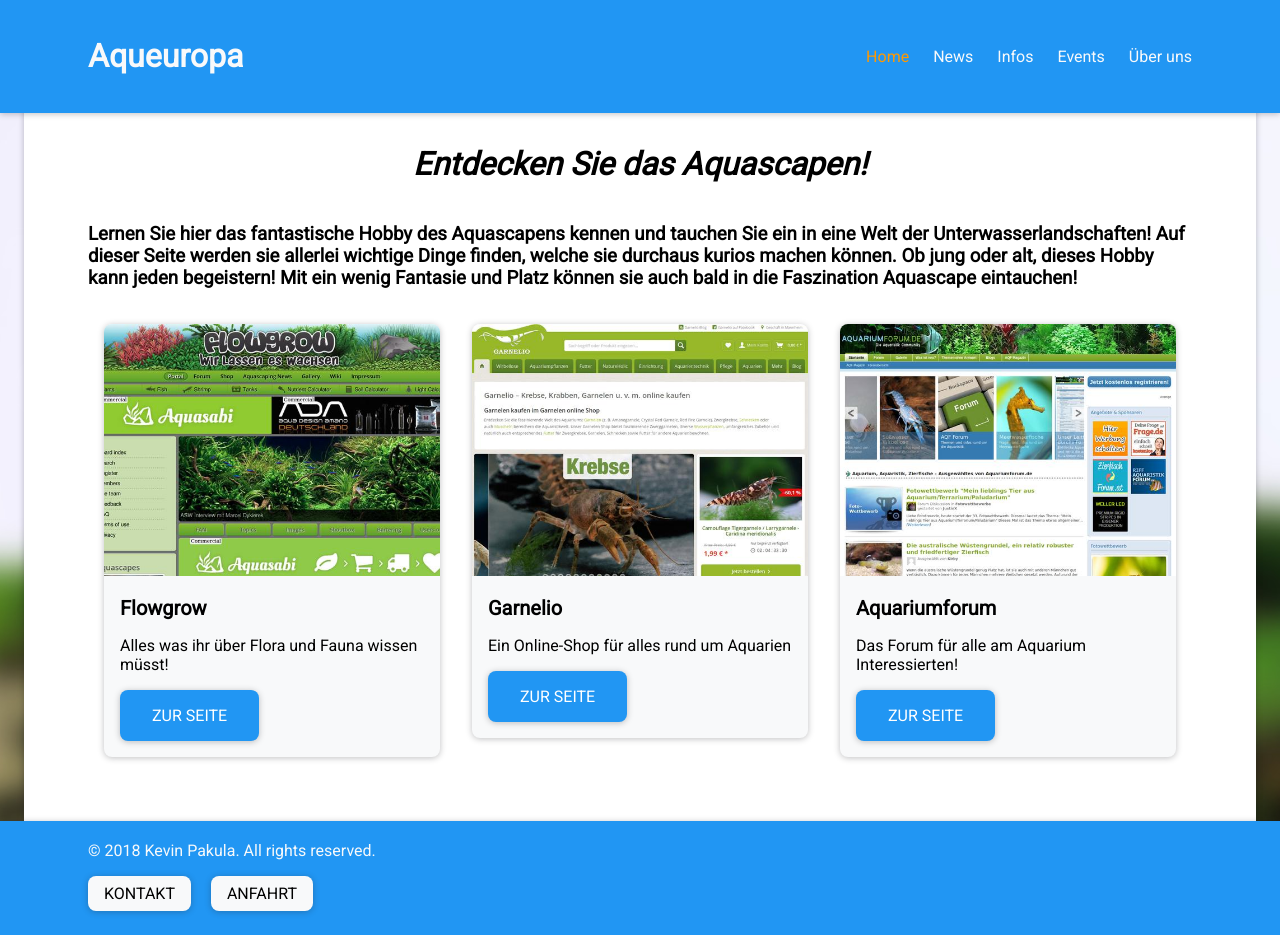
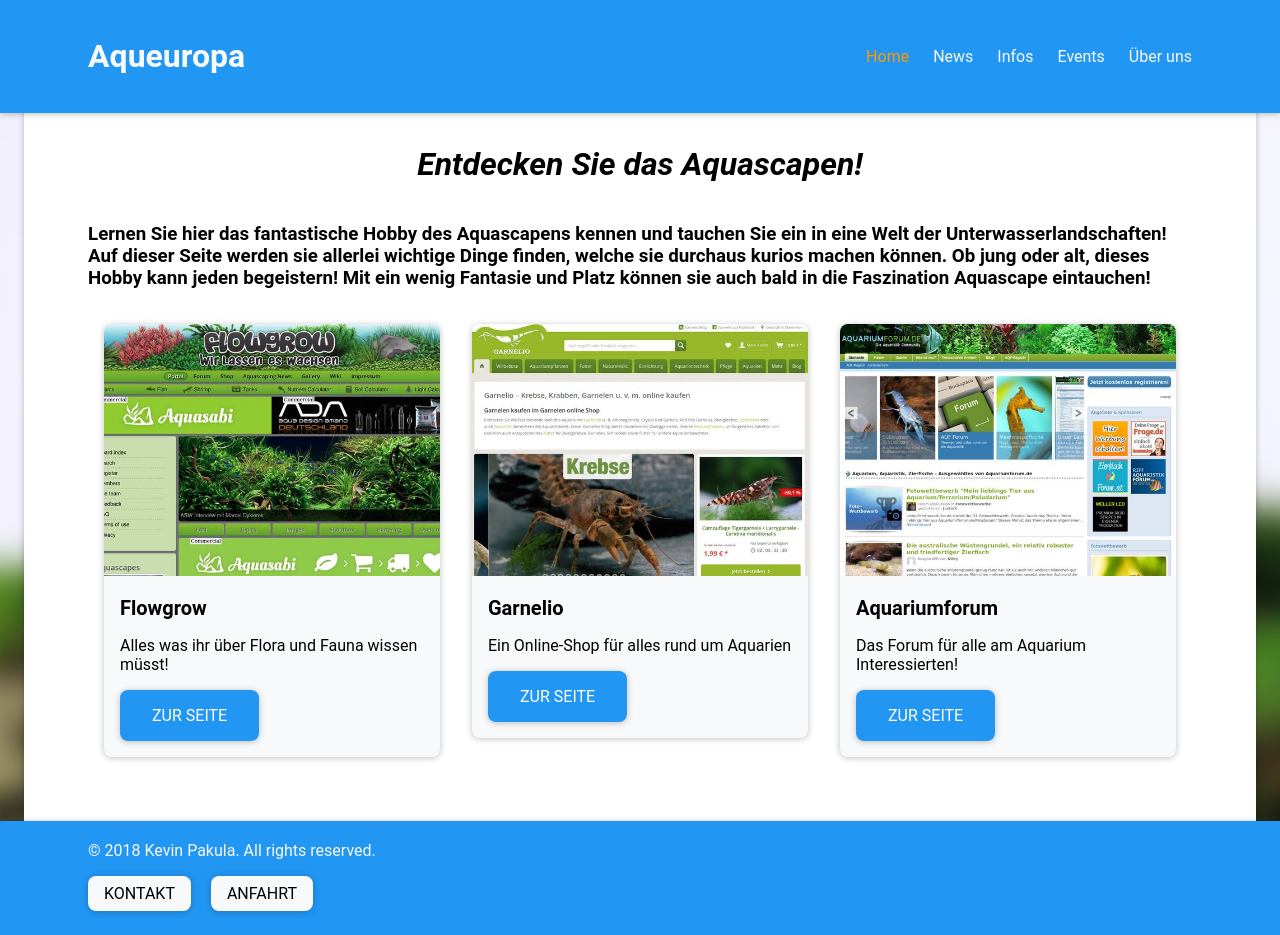
Before and after one commit to pojntfx/aqeuropa, a Jekyll site: the page built from index.html, in a window 1280 px wide and 935 px high. Built offline with Jekyll 4.4.1, drawn with Linux system fonts in a browser that asks for light colours.

Commit message:
Switched from @import to link tags, fixed typos

```diff
--- a/_layouts/home.html
+++ b/_layouts/home.html
@@ -10,9 +10,26 @@
 
   <!-- Common styles -->
   <link rel="stylesheet" href="{{ site.baseurl }}/css/main.css">
-
-  <!-- Google fonts -->
-  <link href="https://fonts.googleapis.com/css?family=Roboto" rel="stylesheet">
+  <!-- Layout -->
+  <link rel="stylesheet" href="{{ site.baseurl }}/css/layout/container.css">
+  <link rel="stylesheet" href="{{ site.baseurl }}/css/layout/grid.css">
+  <link rel="stylesheet" href="{{ site.baseurl }}/css/layout/alignment.css">
+  <!-- Content -->
+  <link rel="stylesheet" href="{{ site.baseurl }}/css/content/img.css">
+  <link rel="stylesheet" href="{{ site.baseurl }}/css/content/typography.css">
+  <link rel="stylesheet" href="{{ site.baseurl }}/css/content/typography.css">
+  <!-- Components -->
+  <link rel="stylesheet" href="{{ site.baseurl }}/css/components/alerts.css">
+  <link rel="stylesheet" href="{{ site.baseurl }}/css/components/buttons.css">
+  <link rel="stylesheet" href="{{ site.baseurl }}/css/components/card.css">
+  <link rel="stylesheet" href="{{ site.baseurl }}/css/components/nav.css">
+  <!-- Utils -->
+  <link rel="stylesheet" href="{{ site.baseurl }}/css/utils/utils.css">
+  <link rel="stylesheet" href="{{ site.baseurl }}/css/utils/colors.css">
+  <link rel="stylesheet" href="{{ site.baseurl }}/css/utils/spacing.css">
+  <!-- Default style -->
+  <link rel="stylesheet" href="{{ site.baseurl }}/css/style/shadows.css">
+  <link rel="stylesheet" href="{{ site.baseurl }}/css/style/aquascapestyle.css">
 </head>
 
 <body>
--- a/css/main.css
+++ b/css/main.css
@@ -1,30 +1,3 @@
-/* Layout */
-
-@import url("layout/container.css");
-@import url("layout/grid.css");
-@import url("layout/alignment.css");
-/* Content */
-
-@import url("content/img.css");
-@import url("content/typography.css");
-/* Components */
-
-@import url("components/alerts.css");
-@import url("components/buttons.css");
-@import url("components/card.css");
-@import url("components/nav.css");
-/* Utils */
-
-@import url("utlis/utlis.css");
-@import url("utlis/colors.css");
-@import url("utlis/spacing.css");
-/* Default style */
-
-@import url("style/shadows.css");
-
-/* Specific style for aquascape */
-
-@import url("style/aquascapestyle.css");
 /* Reset */
 
 body {
```
Also changed, not shown: css/utils/colors.css (renamed from css/utlis/colors.css), css/utils/spacing.css (renamed from css/utlis/spacing.css), css/utils/utils.css (renamed from css/utlis/utlis.css).
